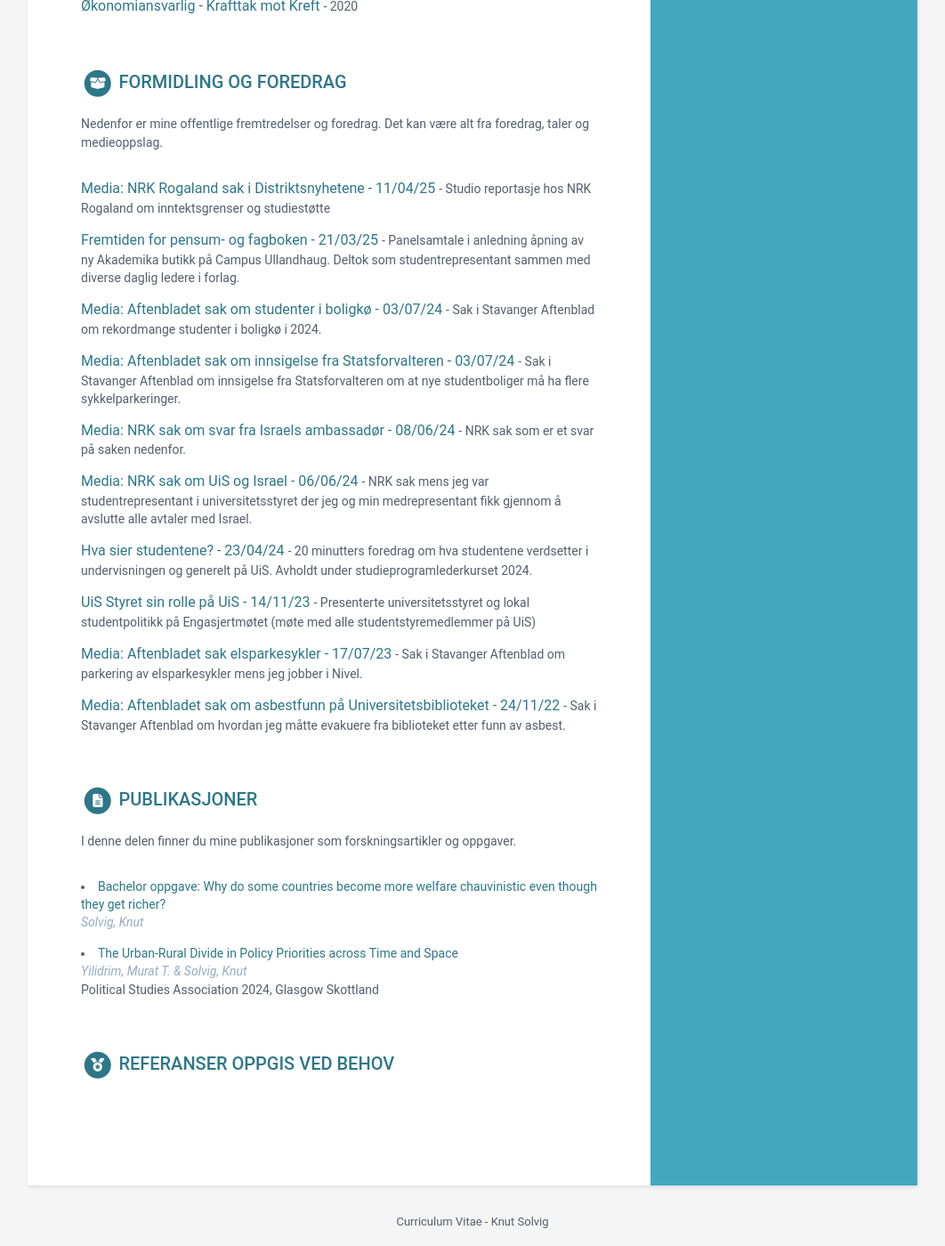
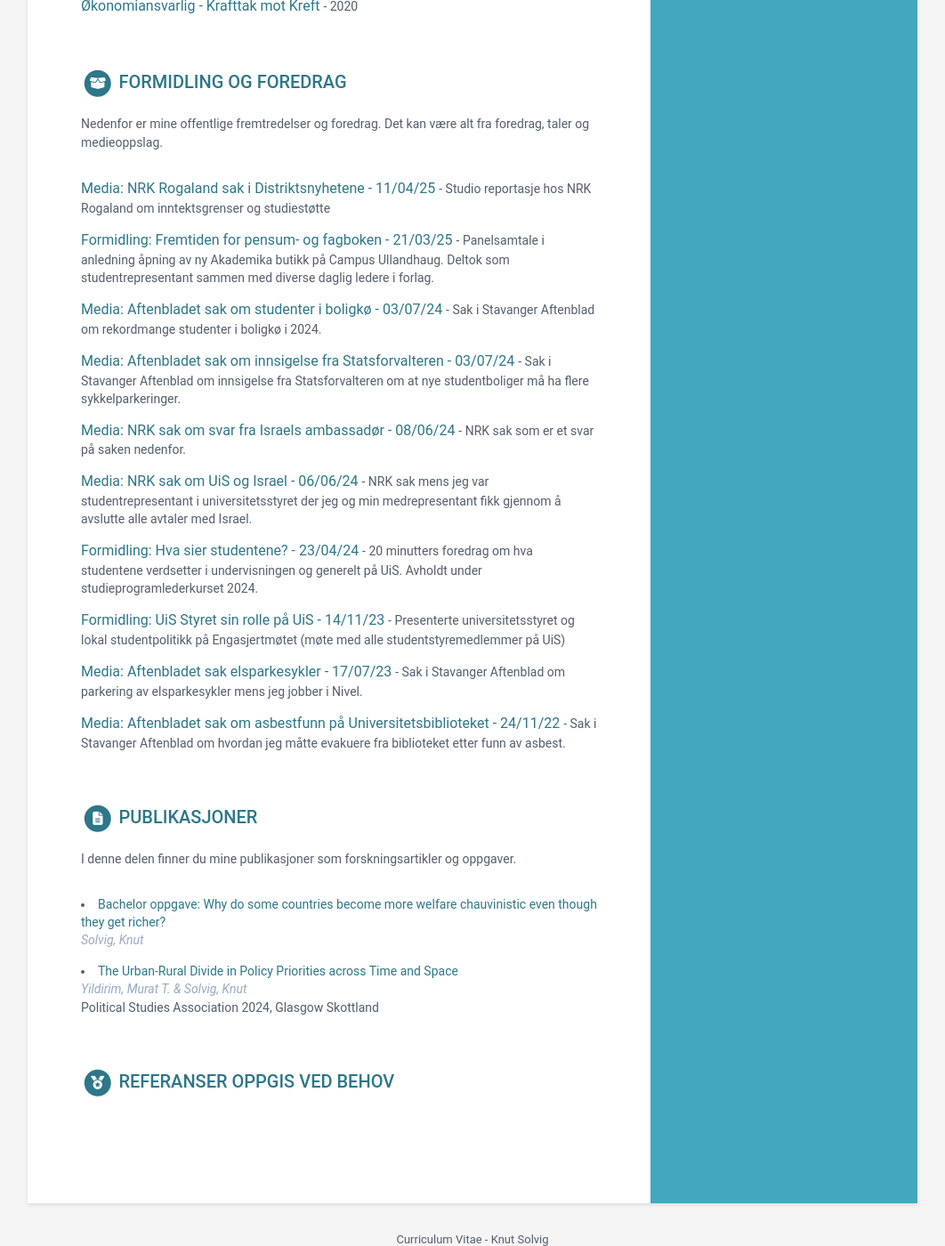
Before and after one commit to KnutSolvig/knutsolvig.github.io, a Jekyll site: the page built from index.html, in a window 1280 px wide and 1400 px high, scrolled down 5740 px. Shown: the whole window at 89% size, without its empty margins (109-1171 px from the left). Built offline with Jekyll 4.4.1, drawn with Linux system fonts in a browser that asks for light colours.

Commit message:
Update data.yml

```diff
--- a/_data/data.yml
+++ b/_data/data.yml
@@ -316,7 +316,7 @@ oss:
     link: "https://www.linkedin.com/posts/knut-solvig-155182225_sak-i-nrk-i-dag-om-at-flere-studenter-activity-7316553019968397313-ceCx?utm_source=social_share_send&utm_medium=member_desktop_web&rcm=ACoAADhxslEB9nA0eU_mOLOWQu-eqfyzTzKGrk0"
     tagline: "Studio reportasje hos NRK Rogaland om inntektsgrenser og studiestøtte"
 
-  - title: Fremtiden for pensum- og fagboken - 21/03/25
+  - title: "Formidling: Fremtiden for pensum- og fagboken - 21/03/25"
     tagline: "Panelsamtale i anledning åpning av ny Akademika butikk på Campus Ullandhaug. Deltok som studentrepresentant sammen med diverse daglig ledere i forlag."
 
   - title: "Media: Aftenbladet sak om studenter i boligkø - 03/07/24"
@@ -335,11 +335,10 @@ oss:
     link: "https://www.nrk.no/rogaland/universitetet-i-stavanger-kutter-alle-band-til-israel-1.16914887"
     tagline: "NRK sak mens jeg var studentrepresentant i universitetsstyret der jeg og min medrepresentant fikk gjennom å avslutte alle avtaler med Israel."
 
-  - title: Hva sier studentene? - 23/04/24
+  - title: "Formidling: Hva sier studentene? - 23/04/24"
     tagline: "20 minutters foredrag om hva studentene verdsetter i undervisningen og generelt på UiS. Avholdt under studieprogramlederkurset 2024."
 
-  - title: UiS Styret sin rolle på UiS - 14/11/23
-    link: "#"
+  - title: "Formidling: UiS Styret sin rolle på UiS - 14/11/23"
     tagline: "Presenterte universitetsstyret og lokal studentpolitikk på Engasjertmøtet (møte med alle studentstyremedlemmer på UiS)"
 
   - title: "Media: Aftenbladet sak elsparkesykler - 17/07/23"
@@ -361,7 +360,7 @@ publications:
 
   - title: "The Urban-Rural Divide in Policy Priorities across Time and Space"
     link: "https://www.researchgate.net/publication/390632822_The_Urban-Rural_Divide_in_Policy_Priorities_across_Time_and_Space"
-    authors: Yilidrim, Murat T. & Solvig, Knut
+    authors: Yildirim, Murat T. & Solvig, Knut
     conference: "Political Studies Association 2024, Glasgow Skottland"
 
 certifications:
```
